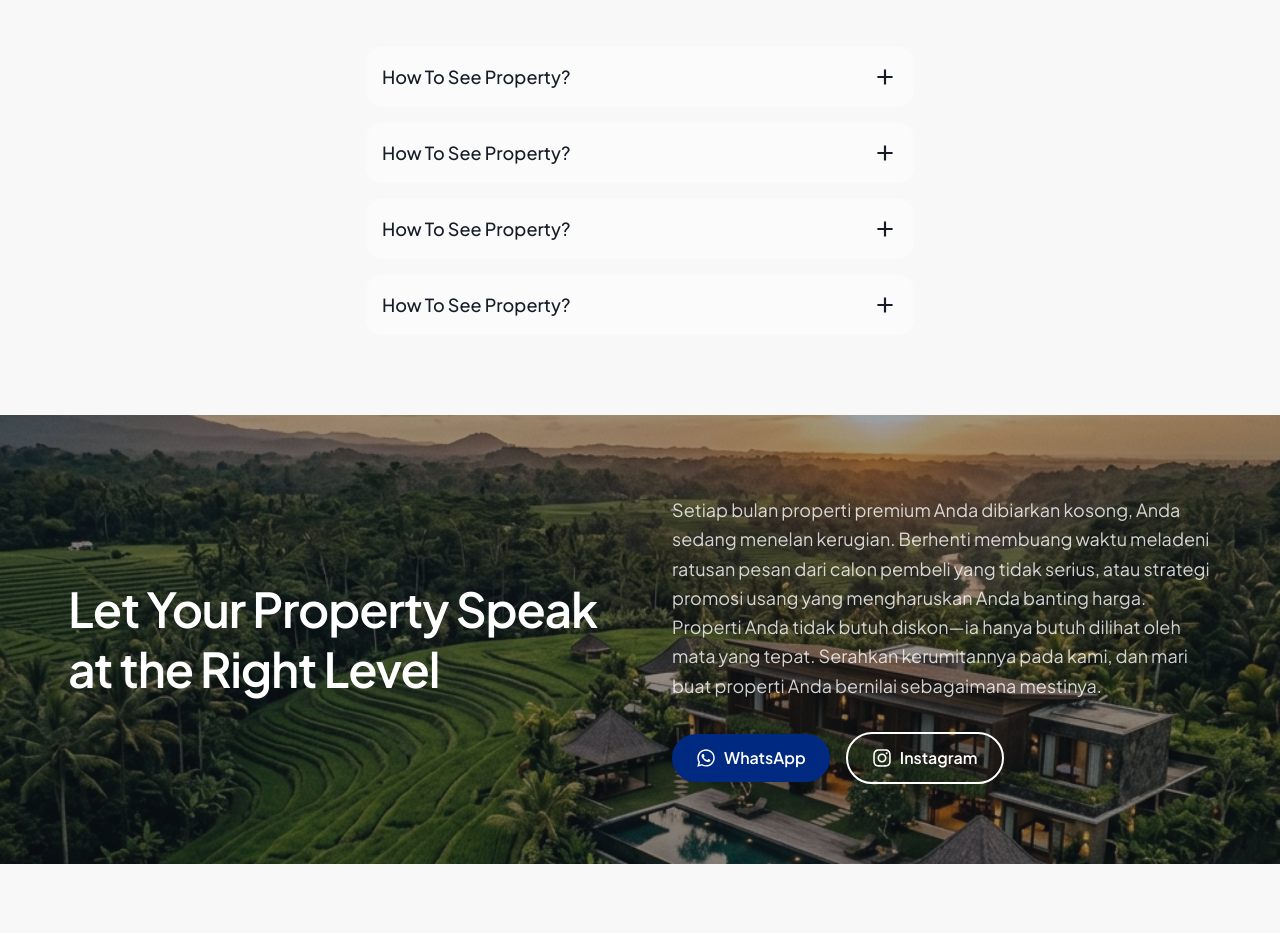
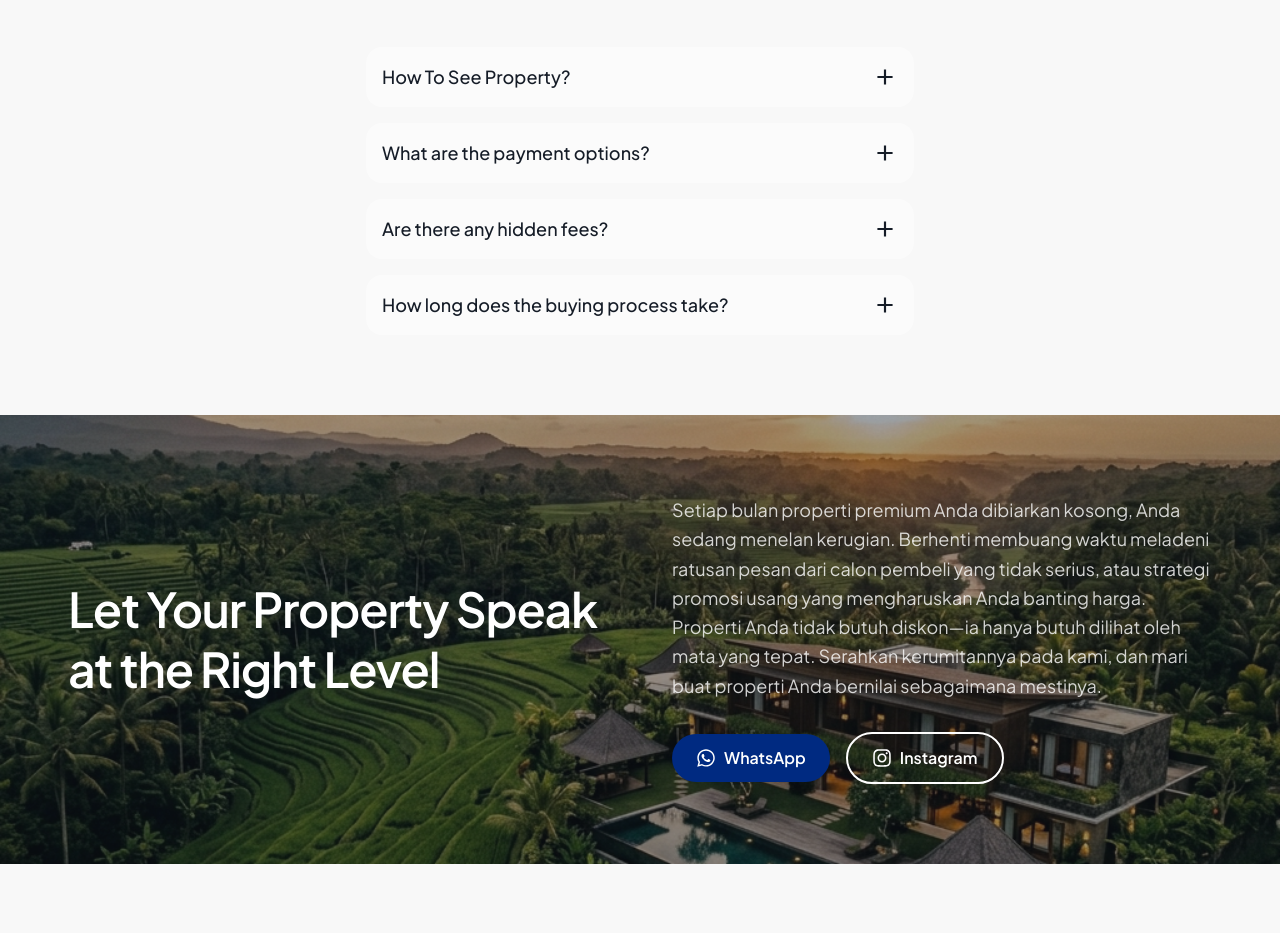
Before and after one commit to AIDILYOWIE/agency_property_website, a Next.js app: page / in a window 1280 px wide. Shown: the part 8180-9113 px from the top of the page. Built offline with nearby package versions, Linux system fonts and the light colour scheme.

Commit message:
:lipstick: :recycle: Adding props for questions and answers

```diff
--- a/app/_components/sections/Faq.tsx
+++ b/app/_components/sections/Faq.tsx
@@ -2,7 +2,14 @@ import React from "react";
 import { TestimoniCard } from "../ui/TestimoniCard";
 import { FaqCard } from "../ui/FaqCard";
 
-export function Faq() {
+interface FaqProps {
+  faqs: {
+    question: string;
+    answer: string;
+  }[];
+}
+
+export function Faq({ faqs }: FaqProps) {
   // Mock data for testimonials
   const testimonials = [
     {
@@ -23,6 +30,7 @@ export function Faq() {
     },
   ];
 
+
   return (
     <section className="w-full py-section overflow-hidden">
       <div className="container mx-auto px-4 md:px-6">
@@ -40,10 +48,9 @@ export function Faq() {
         <div
           className="flex flex-col gap-4 justify-center items-center"
         >
-            <FaqCard />
-            <FaqCard />
-            <FaqCard />
-            <FaqCard />
+          {faqs.map((faq, index) => (
+            <FaqCard key={index} question={faq.question} answer={faq.answer} />
+          ))}
         </div>
       </div>
     </section>
--- a/app/_components/ui/FaqCard.tsx
+++ b/app/_components/ui/FaqCard.tsx
@@ -4,14 +4,11 @@ import { useState } from "react";
 import { BiPlus, BiMinus } from "react-icons/bi";
 
 interface FaqCardProps {
-    question?: string;
-    answer?: string;
+    question: string;
+    answer: string;
 }
 
-export function FaqCard({
-    question = "How To See Property?",
-    answer = "You can easily schedule a property viewing by contacting our agent or clicking the 'Schedule Visit' button on the property details page. We will arrange a convenient time for you."
-}: FaqCardProps) {
+export function FaqCard({ question, answer }: FaqCardProps) {
     const [isOpen, setIsOpen] = useState(false);
 
     return (
--- a/app/page.tsx
+++ b/app/page.tsx
@@ -27,7 +27,30 @@ export default function Home() {
         <HowWeWork />
         <StatsBar />
         <Testimonials />
-        <Faq />
+        <Faq
+          faqs={[
+            {
+              question: "How To See Property?",
+              answer:
+                "You can easily schedule a property viewing by contacting our agent or clicking the 'Schedule Visit' button on the property details page. We will arrange a convenient time for you.",
+            },
+            {
+              question: "What are the payment options?",
+              answer:
+                "We accept various payment methods including bank transfers, credit cards, and specialized mortgage financing options.",
+            },
+            {
+              question: "Are there any hidden fees?",
+              answer:
+                "No, we believe in full transparency. All costs, including taxes and administrative fees, will be clearly outlined before you make any commitment.",
+            },
+            {
+              question: "How long does the buying process take?",
+              answer:
+                "Typically, the property buying process takes between 30 to 45 days from signing the initial agreement to final handover, depending on the payment method.",
+            },
+          ]}
+        />
       </div>
       <CallToAction />
     </>
```
